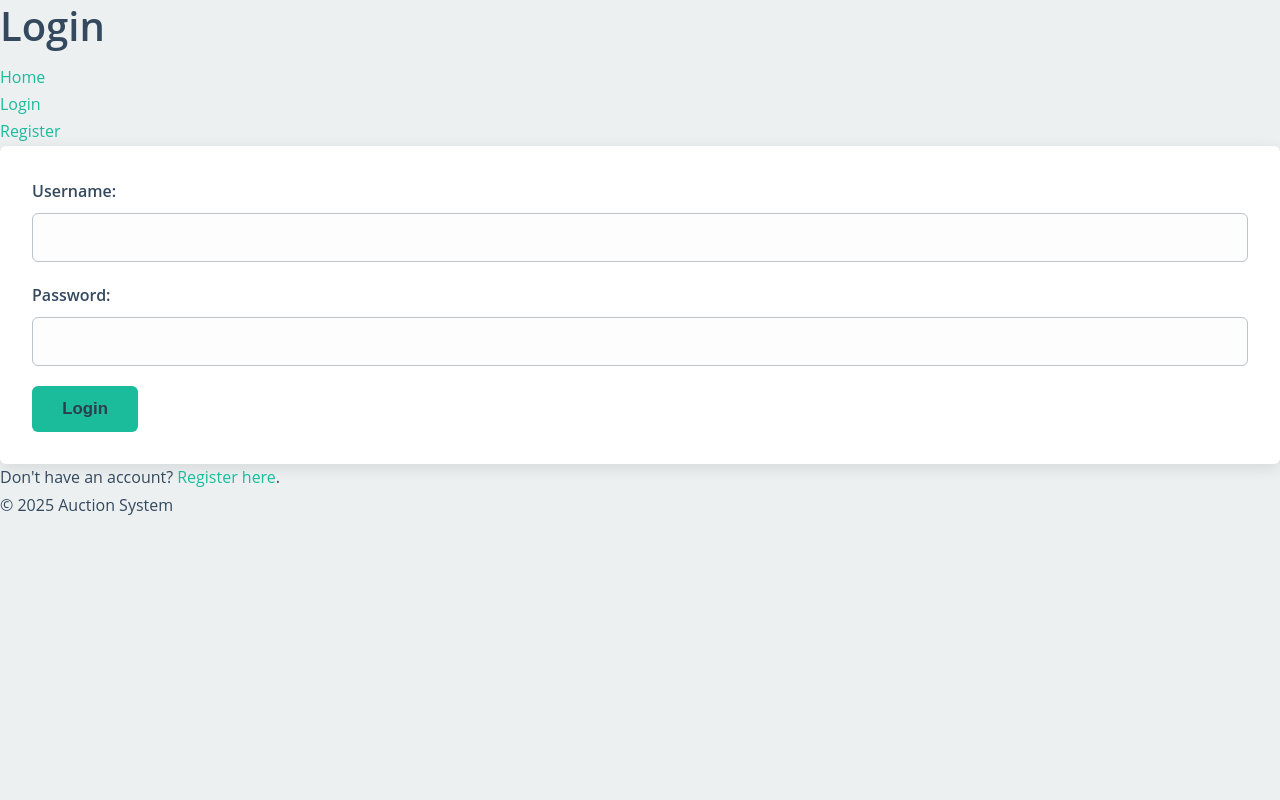
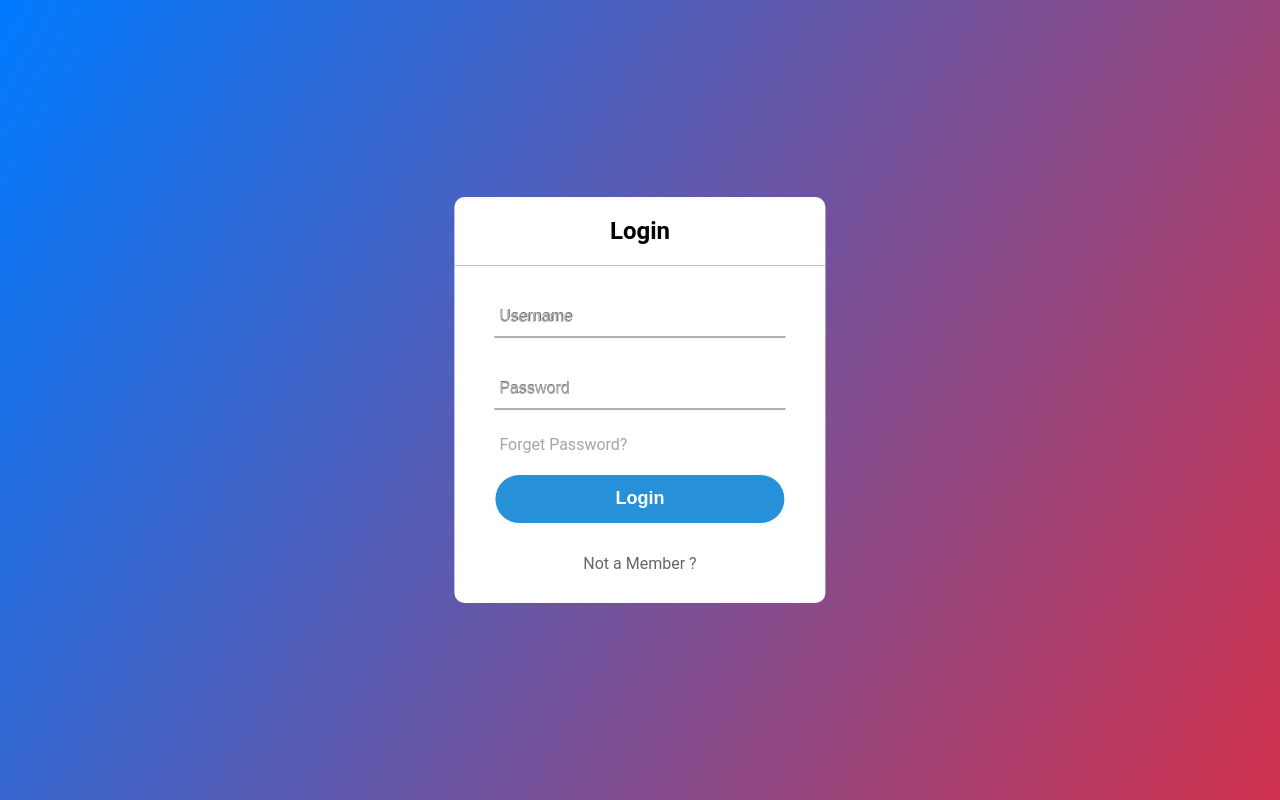
Before and after one commit to mercybabayemi/AuctionSystem, a Flask app: template templates/login.html in a window 1280 px wide. Run offline with Flask 2, Linux system fonts and the light colour scheme; the template is opened without the code that fills it, so the values that code supplies are empty; parts of the project's set-up code (start-up, migrations or seed data) failed here and were passed over; some libraries are stand-ins or nearby versions.

Commit message:
uptodate

```diff
--- a/src/app.py
+++ b/src/app.py
@@ -1,7 +1,9 @@
 from flask import Flask, render_template, url_for
+from flask_cors import CORS
 from flask_jwt_extended import JWTManager
 from mongoengine import connect
 from config import Config
+from example.services.auction_service_impl import AuctionServiceImpl
 from src.example.routers.user_router import user_router
 from src.example.routers.auction_router import auction_router
 # AuctionServiceImpl is imported by auction_router, no need to import here if not directly used
@@ -11,6 +13,7 @@ from src.example.routers.auction_router import auction_router
 from .extensions import socketio
 
 app = Flask(__name__)
+CORS(app)
 app.config.from_object(Config)
 
 # Initialize extensions
--- a/src/config.py
+++ b/src/config.py
@@ -5,4 +5,6 @@ class Config:
     JWT_EXPIRATION_SECONDS = 3600  # 1 hour
     JWT_TOKEN_LOCATION = ['headers']
     JWT_HEADER_NAME = 'Authorization'
-    JWT_HEADER_TYPE = \'Bearer\'\n    UPLOAD_FOLDER = os.path.join(os.path.abspath(os.path.dirname(__file__)), \'..\/static/uploads/auction_images\')\n    ALLOWED_EXTENSIONS = {\'png\', \'jpg\', \'jpeg\', \'gif\'}
+    JWT_HEADER_TYPE = 'Bearer'
+    UPLOAD_FOLDER = os.path.join(os.path.abspath(os.path.dirname(__file__)), '../static/uploads/auction_images')
+    ALLOWED_EXTENSIONS = {'png', 'jpg', 'jpeg', 'gif'}
--- /dev/null
+++ b/src/example/exceptions/auction_error.py
@@ -0,0 +1,4 @@
+class AuctionError(Exception):
+    def __init__(self, message: str):
+        super().__init__(message)
+        self.code = 404
--- a/src/example/routers/auction_router.py
+++ b/src/example/routers/auction_router.py
@@ -7,7 +7,7 @@ import os
 from ..utils.decorators import manual_jwt_required
 from ..services.auction_service_impl import AuctionServiceImpl
 from ..schemas.auction_schema import AuctionSchema
-from ..config import Config
+from src.config import Config
 from ..models.user import User # For fetching user if needed, though id is often enough
 from ..repositories.user_repository_impl import UserRepositoryImpl # To fetch user object
 from ..exceptions.entity_not_found_exception import EntityNotFoundException
--- a/templates/login.html
+++ b/templates/login.html
@@ -3,38 +3,33 @@
 <head>
     <meta charset="UTF-8">
     <meta name="viewport" content="width=device-width, initial-scale=1.0">
-    <title>Auction System - Login</title>
-    <link rel="stylesheet" href="{{ url_for('static', filename='css/style.css') }}">
-    <script src="https://cdn.socket.io/4.7.5/socket.io.min.js"></script>
+    <link rel="stylesheet" href="{{ url_for('static', filename='css/login.css') }}">
+    <script src="{{ url_for('static', filename='js/scripts.js') }}" defer></script>
+    <title>Login</title>
 </head>
 <body>
-    <header>
-        <h1>Login</h1>
-        <nav>
-            <ul>
-                <li><a href="{{ url_for('index') }}">Home</a></li>
-                <li><a href="{{ url_for('login') }}">Login</a></li>
-                <li><a href="{{ url_for('register') }}">Register</a></li>
-            </ul>
-        </nav>
-    </header>
-    <main>
-        <form action="{{ url_for('login') }}" method="post">
-            <div>
-                <label for="username">Username:</label>
-                <input type="text" id="username" name="username" required>
-            </div>
-            <div>
-                <label for="password">Password:</label>
-                <input type="password" id="password" name="password" required>
-            </div>
-            <button type="submit">Login</button>
-        </form>
-        <p>Don't have an account? <a href="{{ url_for('register') }}">Register here</a>.</p>
-    </main>
-    <footer>
-        <p>&copy; 2025 Auction System</p>
-    </footer>
-    <script src="{{ url_for('static', filename='js/script.js') }}"></script>
+    <div class="form-container">
+        <div class="center">
+            <h2>Login</h2>
+            <form action="/login" method="POST">
+                <div class="txt_field">
+                    <label>Username</label>
+                    <input type="text" placeholder="Username" name="username" required>
+                    <span></span>
+                </div>
+                <div class="txt_field">
+                    <label>Password</label>
+                    <input type="password" placeholder="Password" name="password" required>
+                    <span></span>
+                </div>
+                <div class="pass">Forget Password?</div>
+                <button type="submit" class="cta-button">Login</button>
+                <div class="register_link">
+                    Not a Member ? <a href="register.html"></a>
+                </div>
+            </form>
+
+        </div>
+    </div>
 </body>
 </html>
```
Also changed, not shown: src/example/routers/user_router.py (+4 -22 lines).
